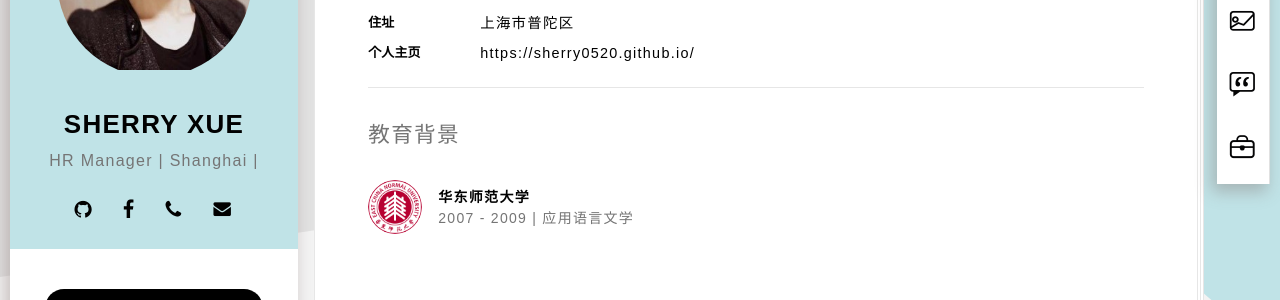
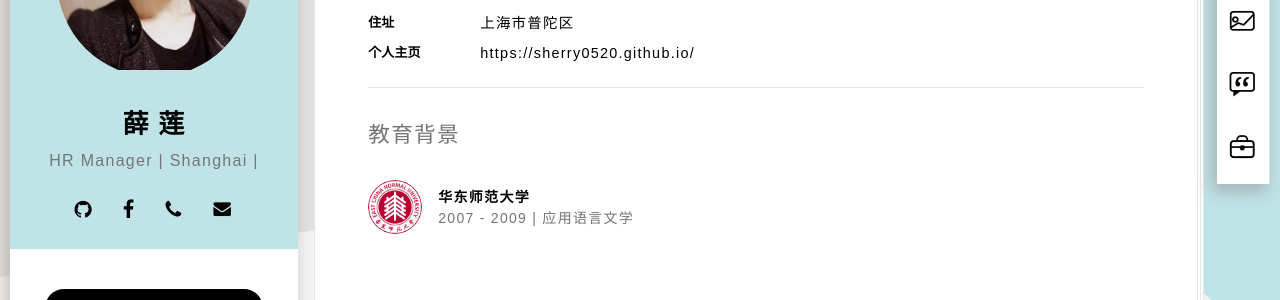
Before and after one commit to sherry0520/sherry0520.github.io, a Jekyll site: the page built from index.html, in a window 1280 px wide. Shown: the part 178-478 px from the top of the page. Built offline with Jekyll 4.4.1, drawn with Linux system fonts in a browser that asks for light colours; some web fonts are replaced.

Commit message:
Update _config.yml

```diff
--- a/_config.yml
+++ b/_config.yml
@@ -1,5 +1,5 @@
 # Site settings
-name: Sherry Xue
+name: 薛  莲
 location: HR Manager
 company: Shanghai
 position:
```
